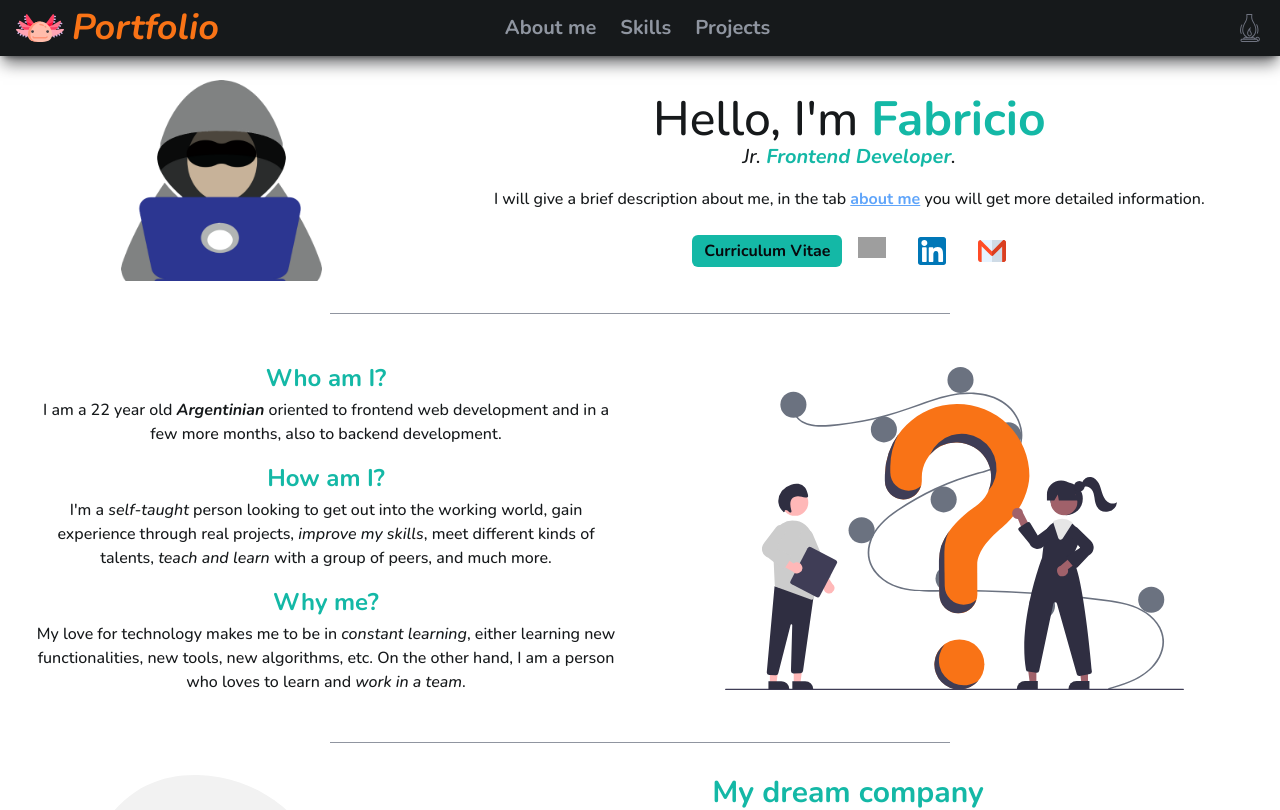
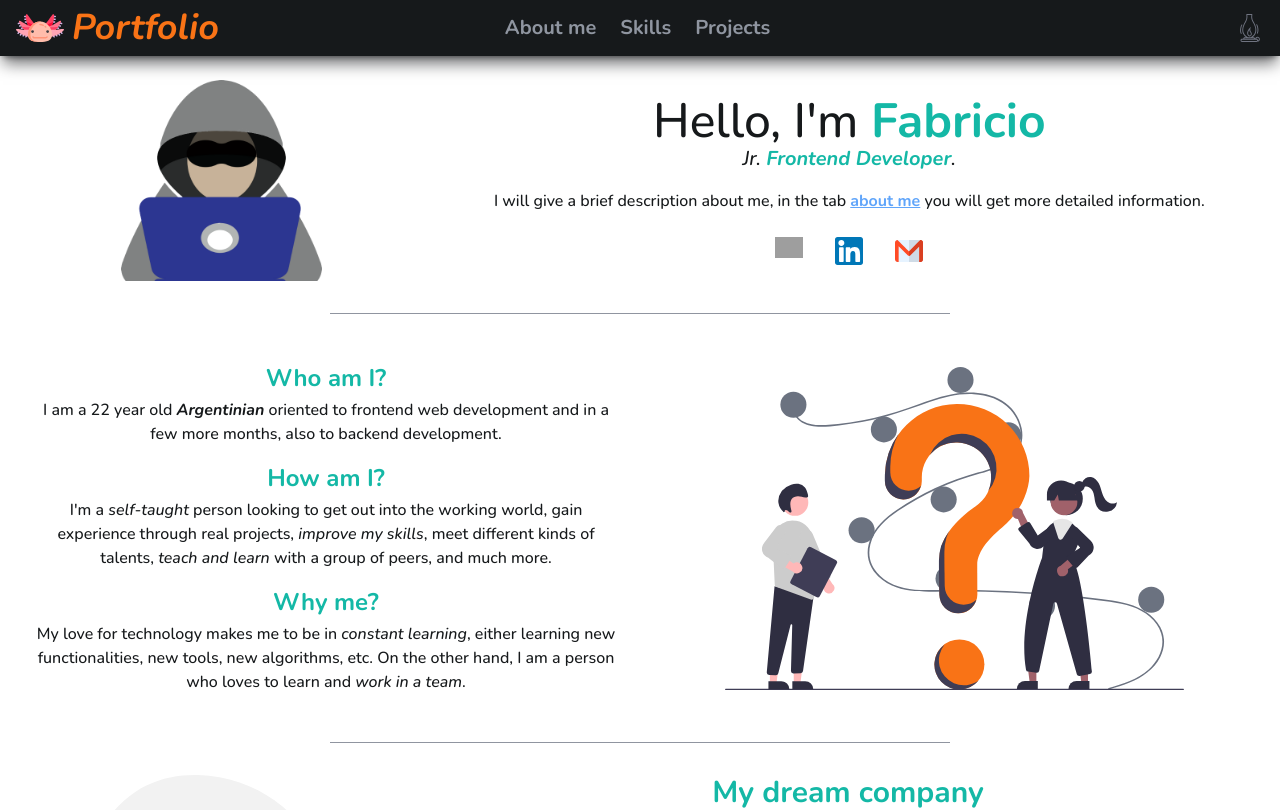
Before and after one commit to FabricioAsat/new-portfolio, a React (Vite) app: page / in a window 1280 px wide. Shown: the top 810 px of the page. Built offline with nearby package versions, Linux system fonts and the light colour scheme; no server answers; grey boxes are pictures that could not be loaded.

Commit message:
fix error

```diff
--- a/src/pages/Main.tsx
+++ b/src/pages/Main.tsx
@@ -32,15 +32,7 @@ export const Main = () => {
 						</Link>{" "}
 						you will get more detailed information.
 					</p>
-					{/* Este span es nuevo */}
-					<span className="flex gap-x-4 items-center justify-center my-2 md:mt-2 md:mb-0">
-						<a href="#" className="px-3 py-1 bg-teal-500 text-darkDark font-bold rounded-md">
-							Curriculum Vitae
-						</a>
-						{/* Clases de contactLink: my-2 md:mt-2 md:mb-0 */}
-						<ContactLinks className="flex" />
-					</span>
-					{/*  */}
+					<ContactLinks className="flex my-2 md:mt-2 md:mb-0" />
 				</span>
 			</section>
 			{/* -------------------------------------------------------- */}
```
